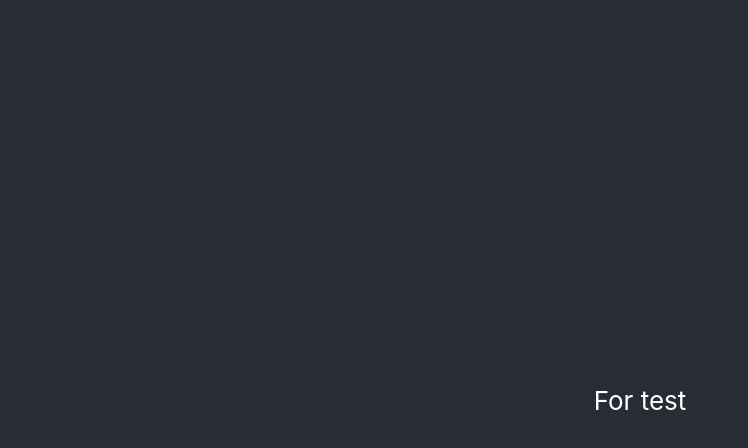
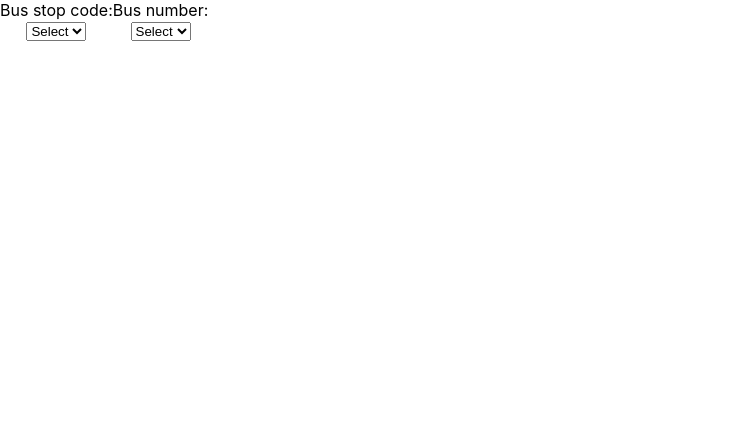
Before and after one commit to Laily97/deployment-test1, a React (Create React App) app: page / in a window 1280 px wide. Shown: the top 448 px of the page, without its empty margins (0-748 px from the left). Built offline with nearby package versions, Linux system fonts and the light colour scheme.

Commit message:
test deploy

```diff
--- a/src/App.js
+++ b/src/App.js
@@ -1,12 +1,11 @@
 import logo from './logo.svg';
 import './App.css';
+import FilterComponent from 'components/FilterComponent';
 
 function App() {
   return (
     <div className="App">
-      <header className="App-header">
-        <p>For test</p>
-      </header>
+      <FilterComponent />
     </div>
   );
 }
--- /dev/null
+++ b/src/components/FilterComponent.js
@@ -0,0 +1,28 @@
+import React from "react";
+
+class FilterComponent extends React.Component{
+
+    render(){
+        return(
+        <>
+            <div style={{display: 'flex'}}>
+                <div>
+                    <label>Bus stop code:</label><br />
+                    <select className="form-control">
+                        <option>Select </option>
+                    </select>
+                </div>
+
+                <div>
+                    <label>Bus number:</label><br />
+                    <select className="form-control">
+                        <option>Select </option>
+                    </select>
+                </div>
+            </div>
+        </>
+        )
+    }
+}
+
+export default FilterComponent
```
